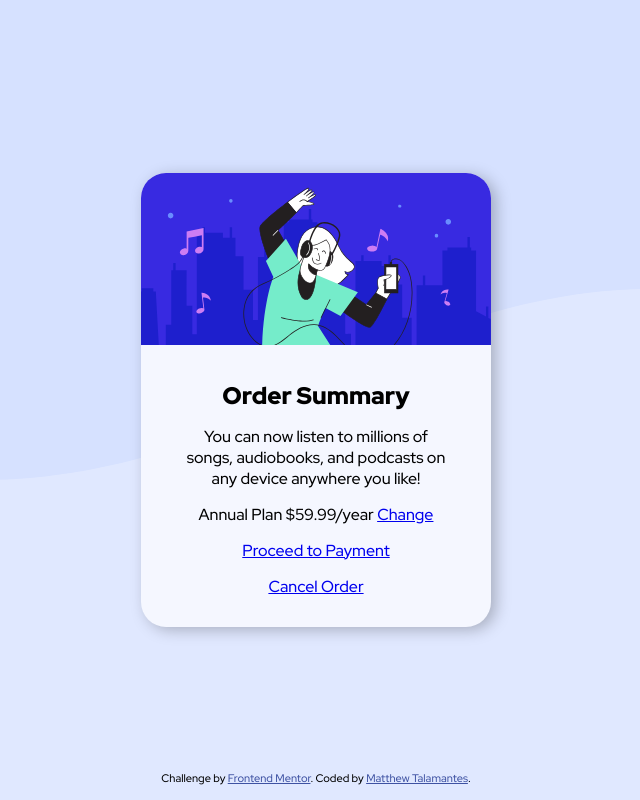
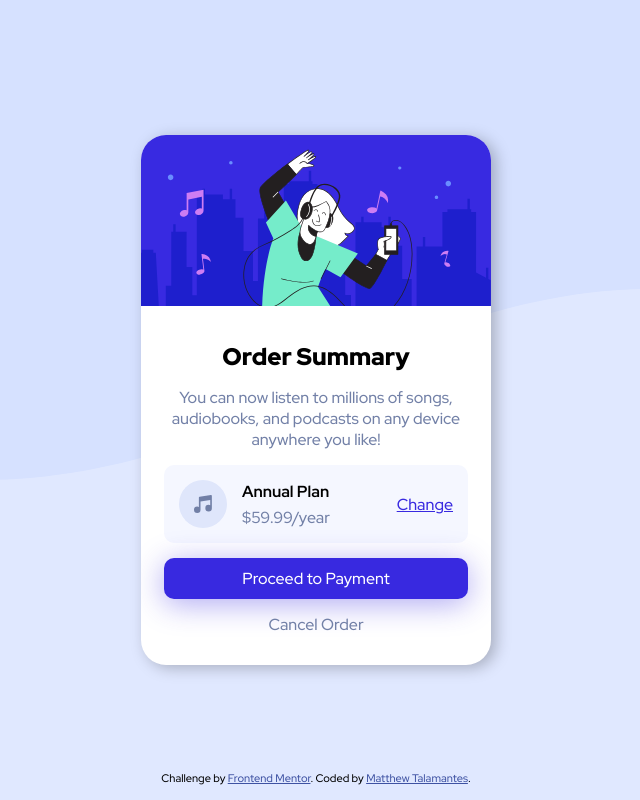
Before and after one commit to matthew-talamantes/Order-summary-component, a plain HTML site: page index.html in a window 1280 px wide. Shown: the whole page, without its empty margins (324-964 px from the left). Drawn offline with Linux system fonts and the light colour scheme.

Commit message:
More Changes

```diff
--- a/css/main.css
+++ b/css/main.css
@@ -20,7 +20,7 @@ body {
     width: 350px;
     height: auto;
     border-radius: 25px;
-    background-color: hsl(225, 100%, 98%);
+    background-color: white;
     overflow: hidden;
     box-shadow: 5px 3px 15px rgba(0, 0, 0, 0.25);
 }
@@ -38,8 +38,8 @@ body {
 }
 
 #summary-text {
-    padding-left: 30px;
-    padding-right: 30px;
+    padding-left: 15px;
+    padding-right: 15px;
     display: flex;
     flex-direction: column;
     align-items: center;
@@ -60,6 +60,75 @@ body {
     text-align: center;
     font-size: 1em;
     font-weight: 500;
+    color: hsl(224, 23%, 55%);
+}
+
+#order-summary {
+    width: 95%;
+    display: flex;
+    flex-direction: row;
+    justify-content: space-between;
+    align-items: center;
+    background-color: hsl(225, 100%, 98%);
+    border-radius: 10px;
+    padding: 15px;
+}
+
+#order-summary a {
+    font-weight: 500;
+    font-size: 1em;
+    color: hsl(245, 75%, 52%);
+}
+
+#order-summary a:visited {
+    color: hsl(245, 75%, 52%);
+}
+
+#selected-plan {
+    display: flex;
+    flex-direction: row;
+    align-items: center;
+}
+
+#selected-plan img {
+    flex-shrink: 0;
+}
+
+#selected-plan-text {
+
+    text-align: left;
+    margin-left: 15px;
+}
+
+#selected-plan-text h2 {
+    font-size: 1em;
+    font-weight: 700;
+    margin-bottom: 5px;
+}
+
+#selected-plan-text p {
+    margin: 0;
+}
+
+.btn {
+    text-decoration: none;
+    font-weight: 500;
+}
+
+
+#payment-button {
+    width: 95%;
+    text-align: center;
+    padding-top: 10px;
+    padding-bottom: 10px;
+    background-color: hsl(245, 75%, 52%);
+    color:white;
+    border-radius: 10px;
+    box-shadow: 0px 5px 30px hsla(245, 75%, 52%, 0.4);
+}
+
+.cancel-btn {
+    color:hsl(224, 23%, 55%);
 }
 
 .attribution {
--- a/index.html
+++ b/index.html
@@ -29,8 +29,13 @@
       device anywhere you like!</p>
 
       <article id="order-summary">
-        Annual Plan
-        $59.99/year
+        <div id="selected-plan">
+          <img src="images/icon-music.svg">
+          <div id="selected-plan-text">
+            <h2>Annual Plan</h2>
+            <p class="pricing">$59.99/year</p>
+          </div>
+        </div>
 
         <a href="#">Change</a>
       </article>
```
